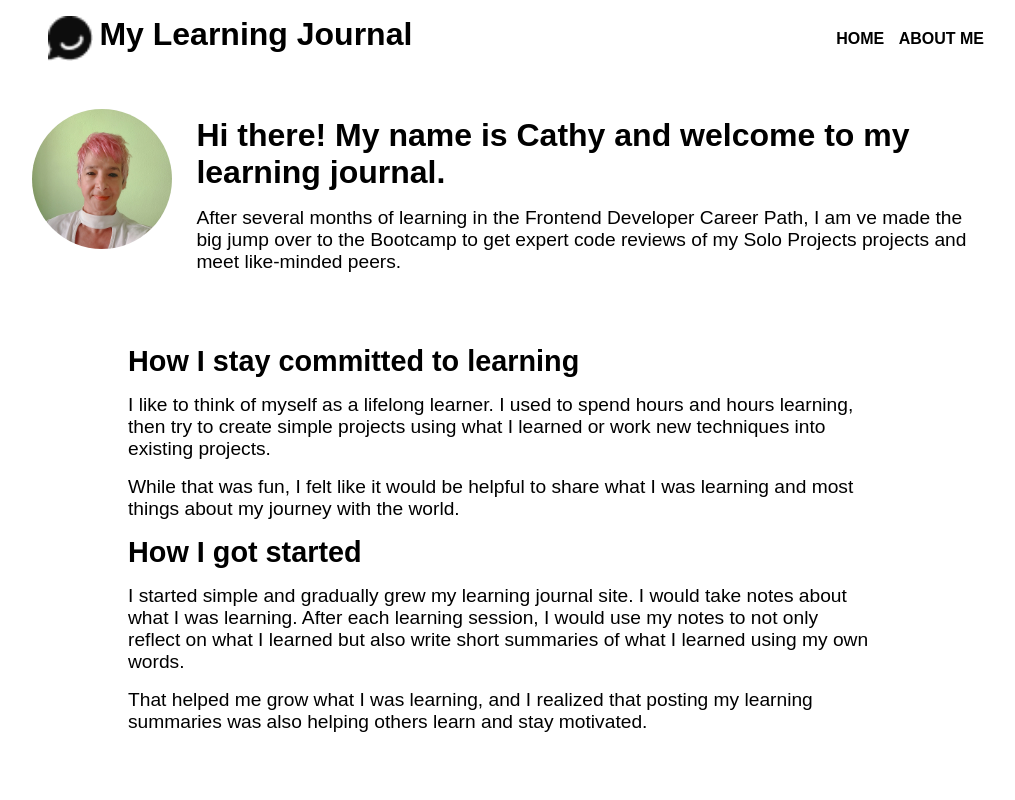
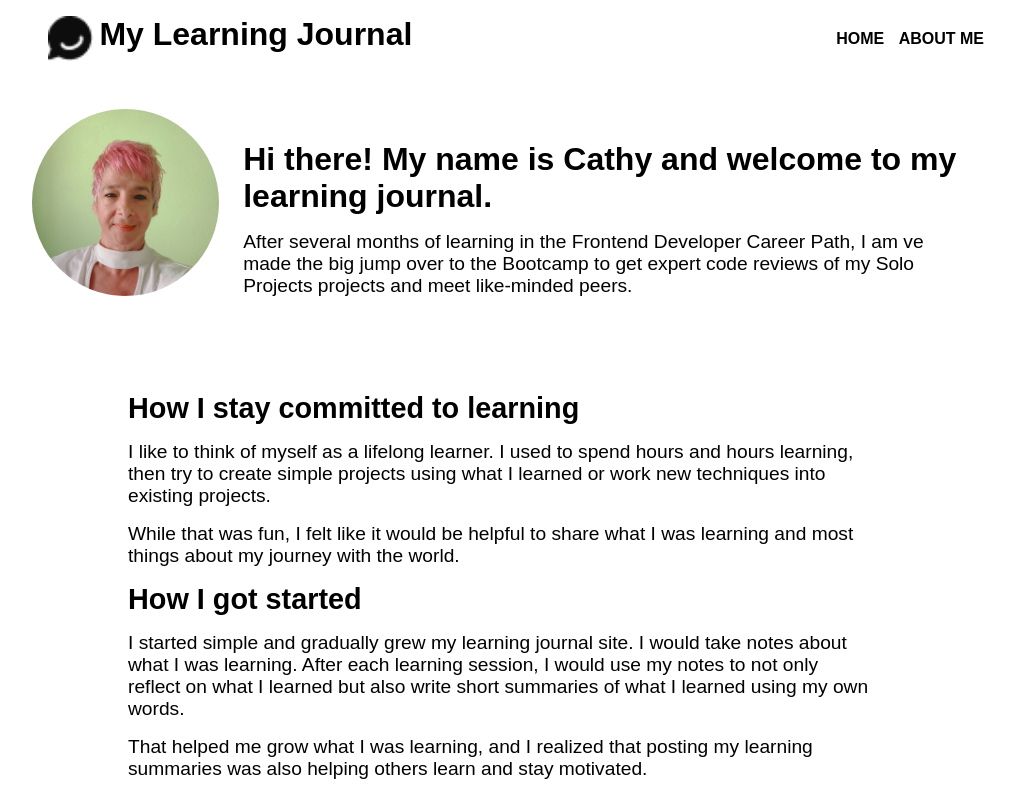
Before and after one commit to catharygr/learning-journal-blog, a React (Vite) app: page /about in a window 1280 px wide. Shown: the top 800 px of the page, without its empty margins (140-1155 px from the left). Built offline with nearby package versions, Linux system fonts and the light colour scheme.

Commit message:
Corrigiendo detalles

```diff
--- a/src/componentes/Footer.jsx
+++ b/src/componentes/Footer.jsx
@@ -1,5 +1,3 @@
-import React from "react";
-
 export default function Footer() {
   return (
     <footer>
--- a/src/componentes/Hero.jsx
+++ b/src/componentes/Hero.jsx
@@ -1,15 +1,13 @@
-import data from "../data";
-
 export default function Hero() {
-  const ordenar = [...data];
-  const sliced = ordenar.sort((a, b) => b.date - a.date).slice(0, 1);
-  const fecha = new Date(sliced[0].date);
-
   return (
     <div className="hero-container">
-      <p>{fecha.toLocaleDateString()}</p>
-      <h2>{sliced[0].title}</h2>
-      <p>{sliced[0].description}</p>
+      <p>July 22, 2023</p>
+      <h2>My new journey as a bootcamp student.</h2>
+      <p>
+        After several months of learning in the Frontend Developer Career Path,
+        I am have made the big jump over to the Bootcamp to get expert code
+        reviews of my Solo Projects projects and meet like-minded peers.
+      </p>
     </div>
   );
 }
--- a/style.css
+++ b/style.css
@@ -33,7 +33,7 @@ body {
 /* ************************************ */
 
 .home-layout {
-  width: 1000px;
+  max-width: 1000px;
   margin-inline: auto;
 }
 
@@ -215,17 +215,21 @@ h1 {
   flex-direction: column;
   gap: 1rem;
 }
+.img-blog {
+  width: 100%;
+  aspect-ratio: 16 / 9;
+}
 
 @media (min-width: 42rem) {
   .details-blog {
     padding: 2rem 4rem;
   }
+  .blog-text {
+    padding: 2rem 4rem;
+  }
   .img-blog {
     margin: auto;
     width: 100%;
-  }
-  .blog-text {
-    padding: 2rem 4rem;
   }
 }
 
@@ -242,7 +246,7 @@ h1 {
 
 .foto-mia {
   border-radius: 50%;
-  width: 60%;
+  width: 40%;
   margin-left: 0;
   margin-bottom: 2rem;
 }
@@ -273,7 +277,7 @@ article {
     gap: 1.5rem;
   }
   .foto-mia {
-    width: 15%;
+    width: 20%;
   }
   article {
     padding: 3rem 6rem;
```
Also changed, not shown: src/componentes/HeroBlog.jsx (deleted, +0 -13 lines).
